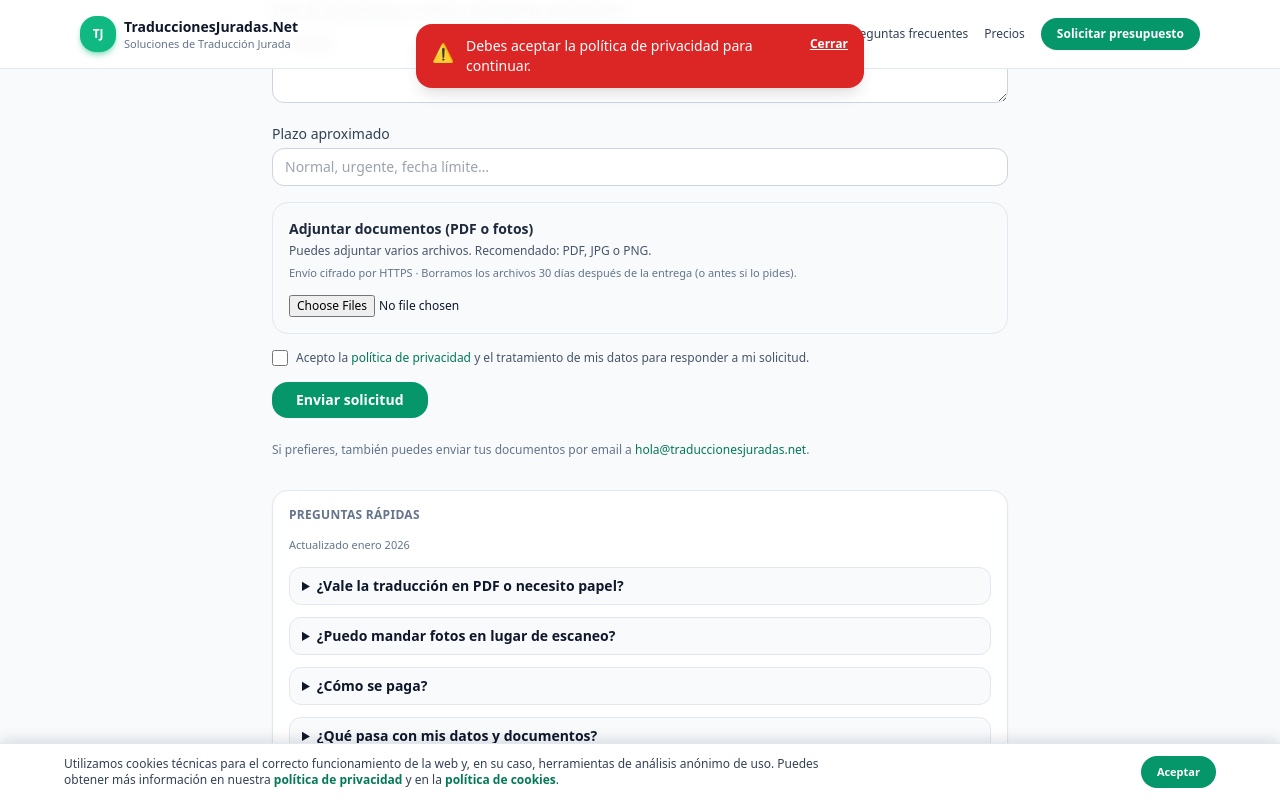
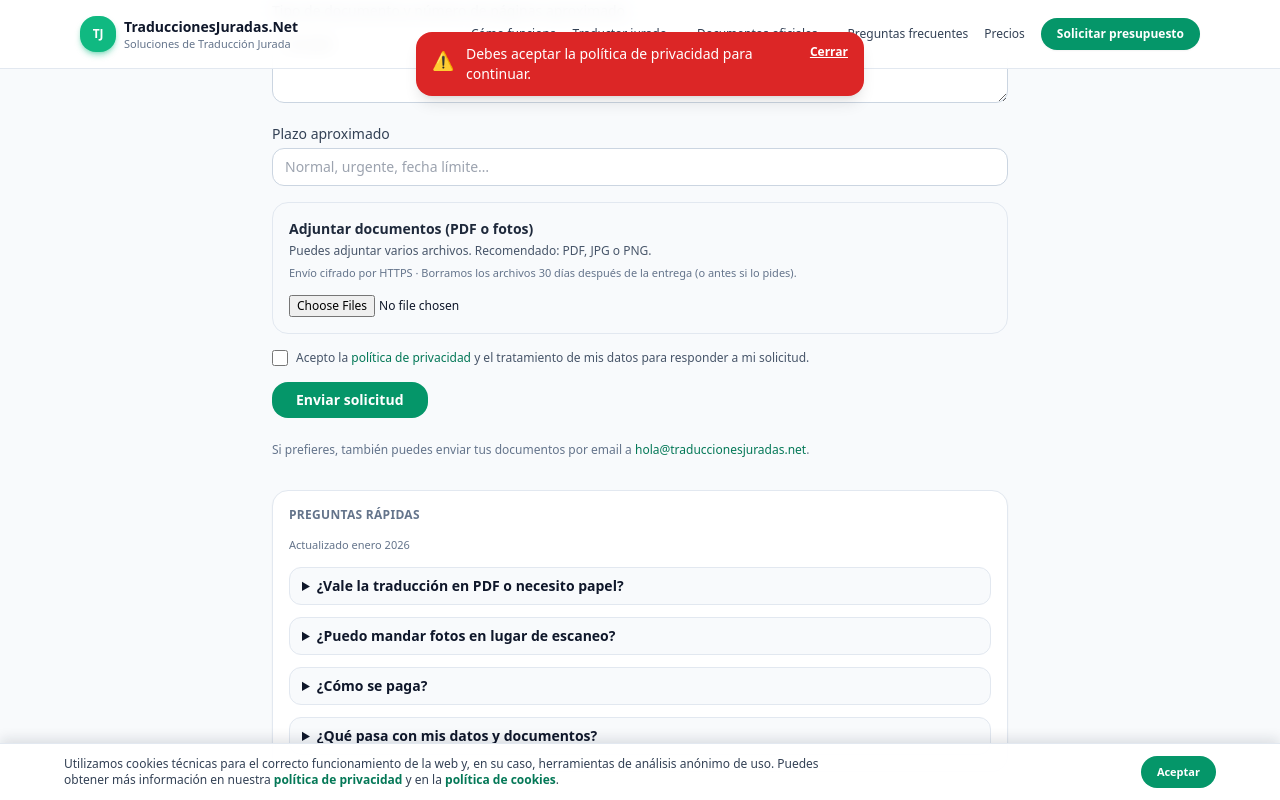
Before and after one commit to juanlatregua/traduccionesjuradas-next, a Next.js app: page /presupuesto in a window 1280 px wide. Both pictures are taken after typing "Sample", "name@example.com", "5551234", "Sample", "Sample", "Sample" into the empty fields and a click on the button "Enviar solicitud". Shown: the part 628-1428 px from the top of the page. Built offline with nearby package versions, Linux system fonts and the light colour scheme.

Commit message:
Sube el toast por encima del header fijo

```diff
--- a/app/presupuesto/page.tsx
+++ b/app/presupuesto/page.tsx
@@ -131,7 +131,7 @@ export default function PresupuestoPage() {
       {/* TOAST */}
       {toast && (
         <div
-          className={`fixed inset-x-0 top-20 sm:top-6 z-50 mx-auto w-[90%] max-w-md rounded-2xl px-4 py-3 text-sm shadow-lg ${
+          className={`fixed inset-x-0 top-28 sm:top-8 z-[60] mx-auto w-[90%] max-w-md rounded-2xl px-4 py-3 text-sm shadow-lg ${
             toast.type === "success"
               ? "bg-emerald-600 text-white"
               : "bg-red-600 text-white"
```
